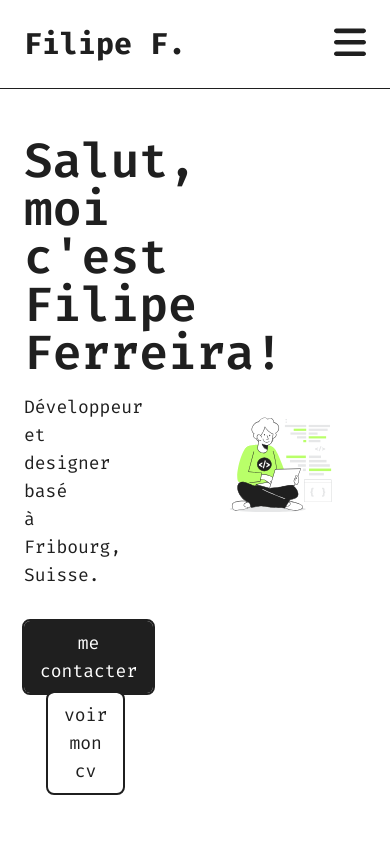
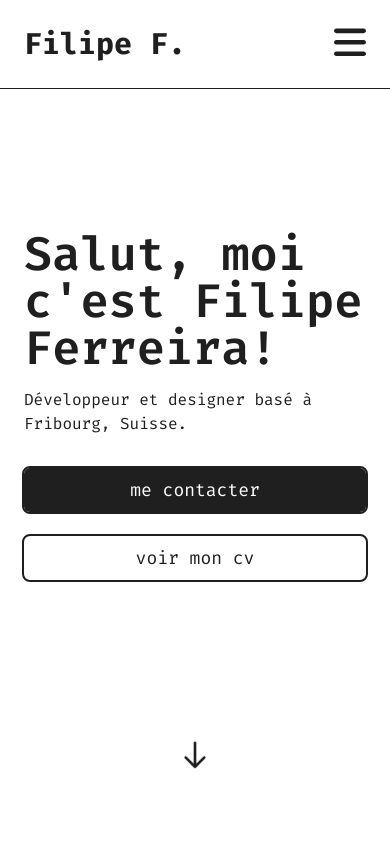
Before and after one commit to maiscommentz/portfolio-2025, a Vue app: page / in a window 390 px wide. Shown: the top 844 px of the page. Built offline with nearby package versions, Linux system fonts and the light colour scheme; what vue3-marquee would draw is missing.

Commit message:
📱 Improve layout and responsiveness of Hero section

```diff
--- a/src/views/Home.vue
+++ b/src/views/Home.vue
@@ -1,17 +1,17 @@
 <template>
     <main>
         <!-- Section Hero -->
-        <div class="container mx-auto py-12 px-6">
-            <div class="flex flex-row">
-                <div class="w-1/2 flex flex-col justify-center pr-32">
-                    <h1 class="text-5xl font-semibold">{{ $t('hero.title') }}</h1>
-                    <p class="text-lg mt-4">{{ $t('hero.subtitle')}}</p>
-                    <div class="mt-8 space-x-6">
+        <div class="container mx-auto h-[75vh] md:h-full py-12 px-6">
+            <div class="flex flex-row items-center h-full">
+                <div class="w-full md:w-1/2 flex flex-col justify-center lg:pr-32">
+                    <h1 style="font-size: 47px; line-height: 1;" class="md:text-5xl font-semibold">{{ $t('hero.title') }}</h1>
+                    <p class="text-base md:text-lg mt-4">{{ $t('hero.subtitle')}}</p>
+                    <div class="flex flex-col md:flex-row mt-8 space-y-6 md:space-y-0 md:space-x-6">
                         <Button type="primary">{{ $t('hero.cta1') }}</Button>
                         <Button type="secondary">{{ $t('hero.cta2') }}</Button>
                     </div>
                 </div>
-                <div class="w-1/2 flex justify-center">
+                <div class="hidden w-full md:w-1/2 md:flex justify-center">
                     <img src="/images/hero.svg" alt="Illustration d'un développeur web" class="w-full" />
                 </div>
             </div>
```
